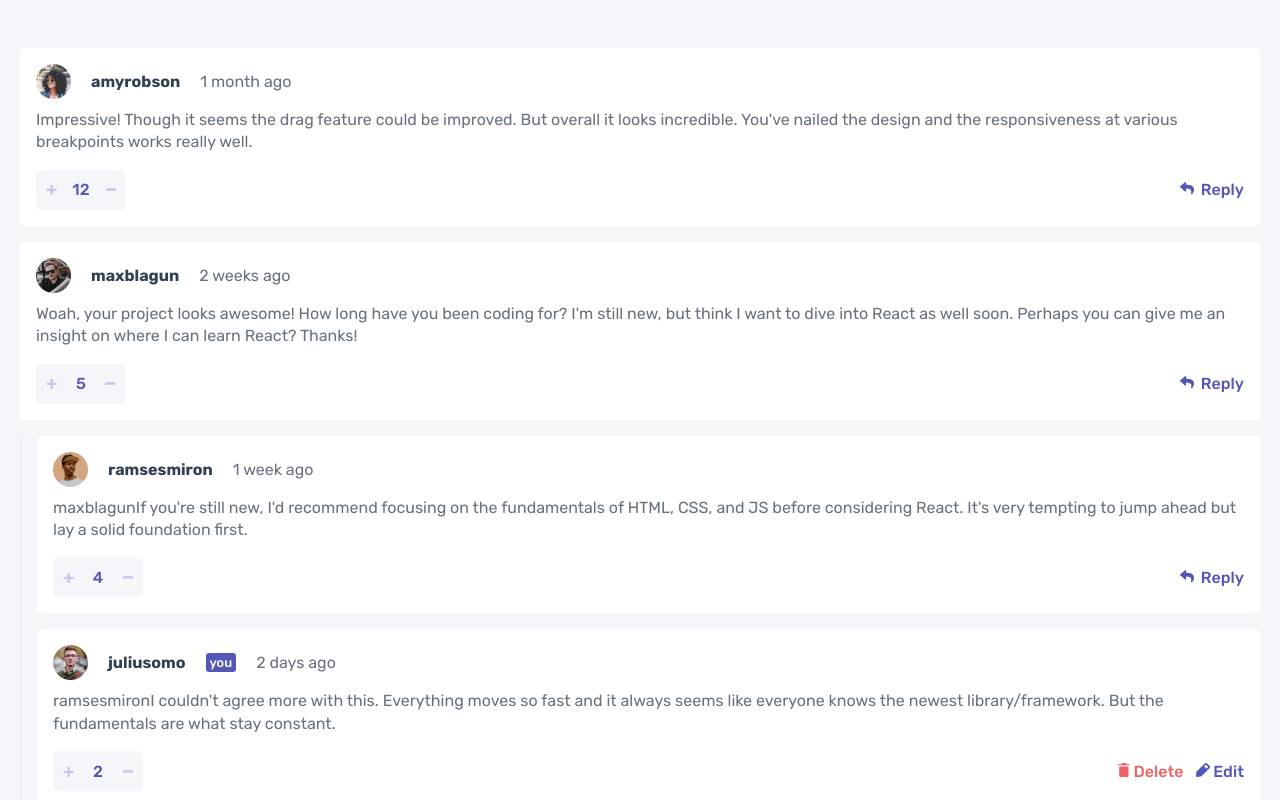
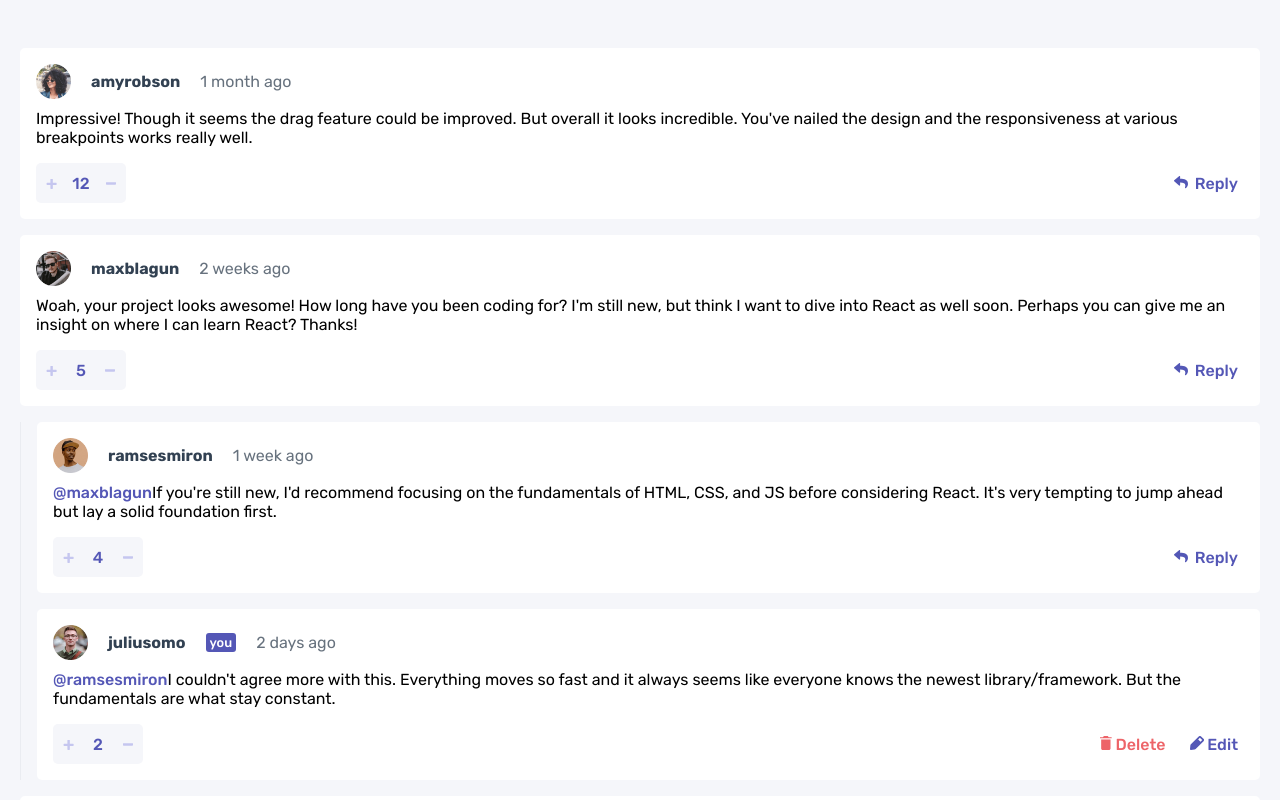
Before and after one commit to ManuelFernandezEsteban/interactiveSectionCommentsApp, an Angular app: page / in a window 1280 px wide. Shown: the top 800 px of the page. Built offline with nearby package versions, Linux system fonts and the light colour scheme.

Commit message:
agregar replicas a los comentarios

```diff
--- a/src/app/components/comment/comment.component.html
+++ b/src/app/components/comment/comment.component.html
@@ -18,35 +18,43 @@
             <button><i><svg width="11" height="3" xmlns="http://www.w3.org/2000/svg"><path d="M9.256 2.66c.204 0 .38-.056.53-.167.148-.11.222-.243.222-.396V.722c0-.152-.074-.284-.223-.395a.859.859 0 0 0-.53-.167H.76a.859.859 0 0 0-.53.167C.083.437.009.57.009.722v1.375c0 .153.074.285.223.396a.859.859 0 0 0 .53.167h8.495Z" fill="#C5C6EF"/></svg></i></button>
         </div>
         <div *ngIf="currentUser.username!=comment.user.username else BlockDeleteUpdate" class="wrapper-btn-reply">
-            <span>
+            <button (click)="openReplic()">
                 <i>
                     <svg width="14" height="13" xmlns="http://www.w3.org/2000/svg">
                         <path d="M.227 4.316 5.04.16a.657.657 0 0 1 1.085.497v2.189c4.392.05 7.875.93 7.875 5.093 0 1.68-1.082 3.344-2.279 4.214-.373.272-.905-.07-.767-.51 1.24-3.964-.588-5.017-4.829-5.078v2.404c0 .566-.664.86-1.085.496L.227 5.31a.657.657 0 0 1 0-.993Z" fill="#5357B6"/>
                     </svg>
                 </i>
                 Reply
-            </span>
+            </button>
         </div>
         <ng-template #BlockDeleteUpdate>
 
             <div class="wrapper-btn">
-                <span class="red">
+                <button class="red">
                     <i>
                         <svg width="12" height="14" xmlns="http://www.w3.org/2000/svg"><path d="M1.167 12.448c0 .854.7 1.552 1.555 1.552h6.222c.856 0 1.556-.698 1.556-1.552V3.5H1.167v8.948Zm10.5-11.281H8.75L7.773 0h-3.88l-.976 1.167H0v1.166h11.667V1.167Z" fill="#ED6368"/></svg>
                     </i>
                     Delete
-                </span>
-                <span class="blue">
+                </button>
+                <button class="blue">
                     <i>
                         <svg width="14" height="14" xmlns="http://www.w3.org/2000/svg"><path d="M13.479 2.872 11.08.474a1.75 1.75 0 0 0-2.327-.06L.879 8.287a1.75 1.75 0 0 0-.5 1.06l-.375 3.648a.875.875 0 0 0 .875.954h.078l3.65-.333c.399-.04.773-.216 1.058-.499l7.875-7.875a1.68 1.68 0 0 0-.061-2.371Zm-2.975 2.923L8.159 3.449 9.865 1.7l2.389 2.39-1.75 1.706Z" fill="#5357B6"/></svg>
                     </i>
                     Edit
-                </span>
+                </button>
             </div>
 
         </ng-template>
     </div>
 </div>
+
+<app-new-replic *ngIf="canReplic"
+                [currentUser]="currentUser"
+                [comment]="comment"
+                (enviada)="openReplic()">
+
+</app-new-replic>
+
 <div class="wrapper-replies">
     <ng-container *ngFor="let replie of comment.replies">
         <app-replic [replic]="replie"></app-replic>
--- a/src/app/components/comment/comment.component.ts
+++ b/src/app/components/comment/comment.component.ts
@@ -2,6 +2,7 @@ import { Component, Input, OnInit } from '@angular/core';
 import { Comment } from '../../interfaces/comment.interfaces';
 import { UserService } from '../../services/user.service';
 import { User } from '../../interfaces/user.interfaces';
+import { Replic } from '../../interfaces/replic.interfaces';
 
 
 @Component({
@@ -10,6 +11,9 @@ import { User } from '../../interfaces/user.interfaces';
   styleUrls: ['./comment.component.sass']
 })
 export class CommentComponent implements OnInit {
+
+
+  canReplie:boolean=false;
 
   @Input()comment:Comment={
     id:0,
@@ -35,7 +39,9 @@ export class CommentComponent implements OnInit {
        }
    };
 
-  constructor(private userService : UserService) { }
+  constructor(private userService : UserService) {
+
+  }
 
   ngOnInit(): void {
     this.userService.getCurrentUser().subscribe((resp:User)=>{
@@ -43,4 +49,17 @@ export class CommentComponent implements OnInit {
     });
   }
 
+
+
+
+
+  public get canReplic() : boolean {
+    return this.canReplie
+  }
+
+
+  openReplic(){
+    this.canReplie=!this.canReplie;
+  }
+
 }
--- a/src/app/components/components.module.ts
+++ b/src/app/components/components.module.ts
@@ -3,12 +3,14 @@ import { CommonModule } from '@angular/common';
 import { NuevoCommentComponent } from './nuevo-comment/nuevo-comment.component';
 import { CommentComponent } from './comment/comment.component';
 import { ReplicComponent } from './replic/replic.component';
+import { NewReplicComponent } from './new-replic/new-replic.component';
 
 @NgModule({
   declarations: [
     NuevoCommentComponent,
     CommentComponent,
     ReplicComponent,
+    NewReplicComponent,
   ],
   imports: [
     CommonModule,
--- /dev/null
+++ b/src/app/components/new-replic/new-replic.component.html
@@ -0,0 +1,17 @@
+
+<div class="box"  >
+    <div class="wrapper-new-comment">
+        <span #tweetElement id="replic"
+              class="textarea" role="textbox"
+              contenteditable>
+        </span>
+        <div class="box-inferior">
+            <div class="img-user">
+                <img src="{{currentUser.image.png}}" alt="{{currentUser.username}}">
+            </div>
+            <div class="wrapper-button">
+                <button class="button send" (click)="agregarReplica()">REPLY</button>
+            </div>
+        </div>
+    </div>
+</div>
--- /dev/null
+++ b/src/app/components/new-replic/new-replic.component.ts
@@ -0,0 +1,42 @@
+import { Component, EventEmitter, Input, OnInit, Output } from '@angular/core';
+import { User } from '../../interfaces/user.interfaces';
+import { Comment } from '../../interfaces/comment.interfaces';
+import { Replic } from 'src/app/interfaces/replic.interfaces';
+
+@Component({
+  selector: 'app-new-replic',
+  templateUrl: './new-replic.component.html',
+  styleUrls: ['./new-replic.component.sass']
+})
+export class NewReplicComponent implements OnInit {
+
+  @Input()currentUser!:User;
+  @Input()comment!:any;
+  @Output()enviada=new EventEmitter<boolean>()
+
+  constructor() { }
+
+  ngOnInit(): void {
+  }
+  agregarReplica(){
+    if (document.querySelector('#replic')?.textContent!='') {
+
+      const textComment= document.querySelector('#replic')?.textContent + '';
+      if (this.comment.replies===undefined){
+        this.comment.replies=[];
+      }
+
+      const newReplic:Replic ={
+        id: this.comment.replies!.length+1,
+        content: textComment,
+        createdAt: 'now',
+        score: 0,
+        user:this.currentUser,
+        replyingTo:this.comment.user.username
+      }
+      this.comment.replies!.push(newReplic);
+      document.querySelector('#replic')!.textContent='';
+      this.enviada.emit(true);
+    }
+  }
+}
--- a/src/app/components/replic/replic.component.html
+++ b/src/app/components/replic/replic.component.html
@@ -10,7 +10,7 @@
 
     </div>
     <div class="wrapper-comment">
-        <span>{{replic.replyingTo}}</span><span>{{replic.content}}</span>
+        <span class="blue bold">@{{replic.replyingTo}}</span><span>{{replic.content}}</span>
     </div>
     <div class="wrapper-buttons">
         <div class="wrapper-score">
@@ -21,30 +21,30 @@
 
 
         <div *ngIf="currentUser.username!=replic.user.username else BlockDeleteUpdate" class="wrapper-btn-reply">
-            <span>
+            <button (click)="openReplic()">
                 <i>
                     <svg width="14" height="13" xmlns="http://www.w3.org/2000/svg">
                         <path d="M.227 4.316 5.04.16a.657.657 0 0 1 1.085.497v2.189c4.392.05 7.875.93 7.875 5.093 0 1.68-1.082 3.344-2.279 4.214-.373.272-.905-.07-.767-.51 1.24-3.964-.588-5.017-4.829-5.078v2.404c0 .566-.664.86-1.085.496L.227 5.31a.657.657 0 0 1 0-.993Z" fill="#5357B6"/>
                     </svg>
                 </i>
                 Reply
-            </span>
+            </button>
         </div>
         <ng-template #BlockDeleteUpdate>
 
             <div class="wrapper-btn">
-                <span class="red">
+                <button class="red">
                     <i>
                         <svg width="12" height="14" xmlns="http://www.w3.org/2000/svg"><path d="M1.167 12.448c0 .854.7 1.552 1.555 1.552h6.222c.856 0 1.556-.698 1.556-1.552V3.5H1.167v8.948Zm10.5-11.281H8.75L7.773 0h-3.88l-.976 1.167H0v1.166h11.667V1.167Z" fill="#ED6368"/></svg>
                     </i>
                     Delete
-                </span>
-                <span class="blue">
+                </button>
+                <button class="blue">
                     <i>
                         <svg width="14" height="14" xmlns="http://www.w3.org/2000/svg"><path d="M13.479 2.872 11.08.474a1.75 1.75 0 0 0-2.327-.06L.879 8.287a1.75 1.75 0 0 0-.5 1.06l-.375 3.648a.875.875 0 0 0 .875.954h.078l3.65-.333c.399-.04.773-.216 1.058-.499l7.875-7.875a1.68 1.68 0 0 0-.061-2.371Zm-2.975 2.923L8.159 3.449 9.865 1.7l2.389 2.39-1.75 1.706Z" fill="#5357B6"/></svg>
                     </i>
                     Edit
-                </span>
+                </button>
             </div>
 
         </ng-template>
@@ -52,3 +52,10 @@
 
     </div>
 </div>
+
+<app-new-replic *ngIf="canReplic"
+                [currentUser]="currentUser"
+                [comment]="replic"
+                (enviada)="openReplic()">
+
+</app-new-replic>
--- a/src/app/components/replic/replic.component.ts
+++ b/src/app/components/replic/replic.component.ts
@@ -10,6 +10,8 @@ import { Replic } from '../../interfaces/replic.interfaces';
   styleUrls: ['./replic.component.sass']
 })
 export class ReplicComponent implements OnInit {
+
+  canReplie:boolean=false;
 
   @Input()replic:Replic={
     id:0,
@@ -42,5 +44,12 @@ export class ReplicComponent implements OnInit {
       this.currentUser=resp
     });
   }
+  public get canReplic() : boolean {
+    return this.canReplie
+  }
 
+
+  openReplic(){
+    this.canReplie=!this.canReplie;
+  }
 }
--- a/src/app/interfaces/comment.interfaces.ts
+++ b/src/app/interfaces/comment.interfaces.ts
@@ -9,5 +9,5 @@ export interface Comment {
     createdAt: string;
     score:     number;
     user:      User;
-    replies:   Replic[];
+    replies?:   Replic[];
 }
--- a/src/styles.sass
+++ b/src/styles.sass
@@ -112,9 +112,18 @@ body
         color: $text
 .wrapper-comment
     margin-top: 10px
-    span
-        color: $text
-        line-height: 1.4rem
+    &:last-child
+
+        span
+            color: $text
+            line-height: 1.4rem
+.wrapper-btn-reply,.wrapper-btn
+    button
+        background-color: transparent
+        border: none
+        font-family: $font-family
+        font-size: 1rem
+        font-weight: 500
 
 .wrapper-buttons
     @include row-center
@@ -147,12 +156,13 @@ body
         font-weight: 500
         cursor: pointer
 
-        span
+        button
+            color: $accent
             i
                 margin-right: 3px
         &:hover
 
-            span
+            button
                 color: $back-ground-score
                 i
                     svg
@@ -166,16 +176,16 @@ body
     color: $accent
     font-weight: 500
     cursor: pointer
-    span.blue
+    button.blue
         margin-left: 12px
-    span.red
+    button.red
         &:hover
             color: $hover-delete
             i
                 svg
                     path
                         fill: $hover-delete
-    span.blue
+    button.blue
         &:hover
             color: hsl(238, 40%, 75%)
             i
@@ -199,3 +209,5 @@ body
     color: $delete
 .blue
     color: $accent
+.bold
+    font-weight: 500
```
Also changed, not shown: src/app/components/new-replic/new-replic.component.sass (added), 1 other file (tests, documents, lock files or other folders).
